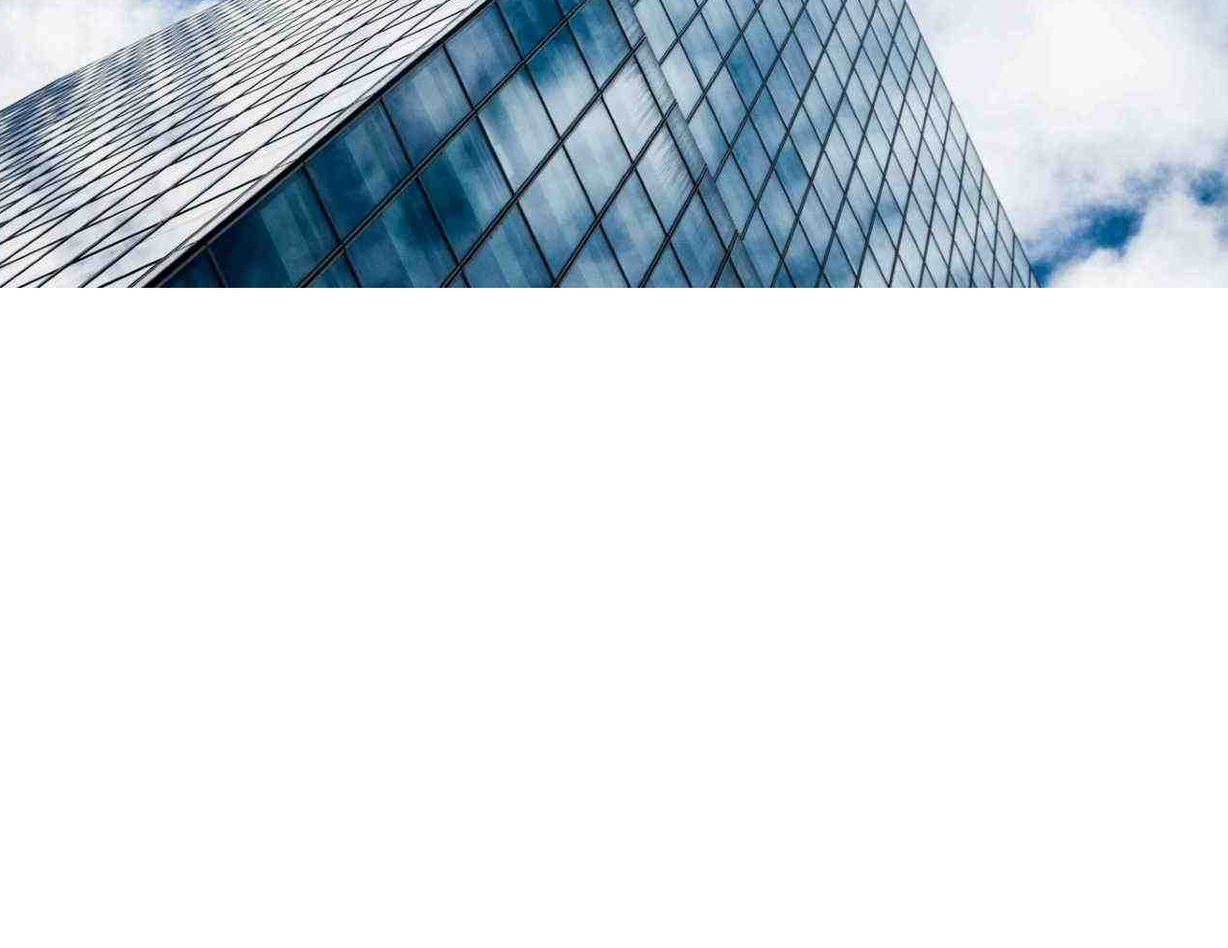
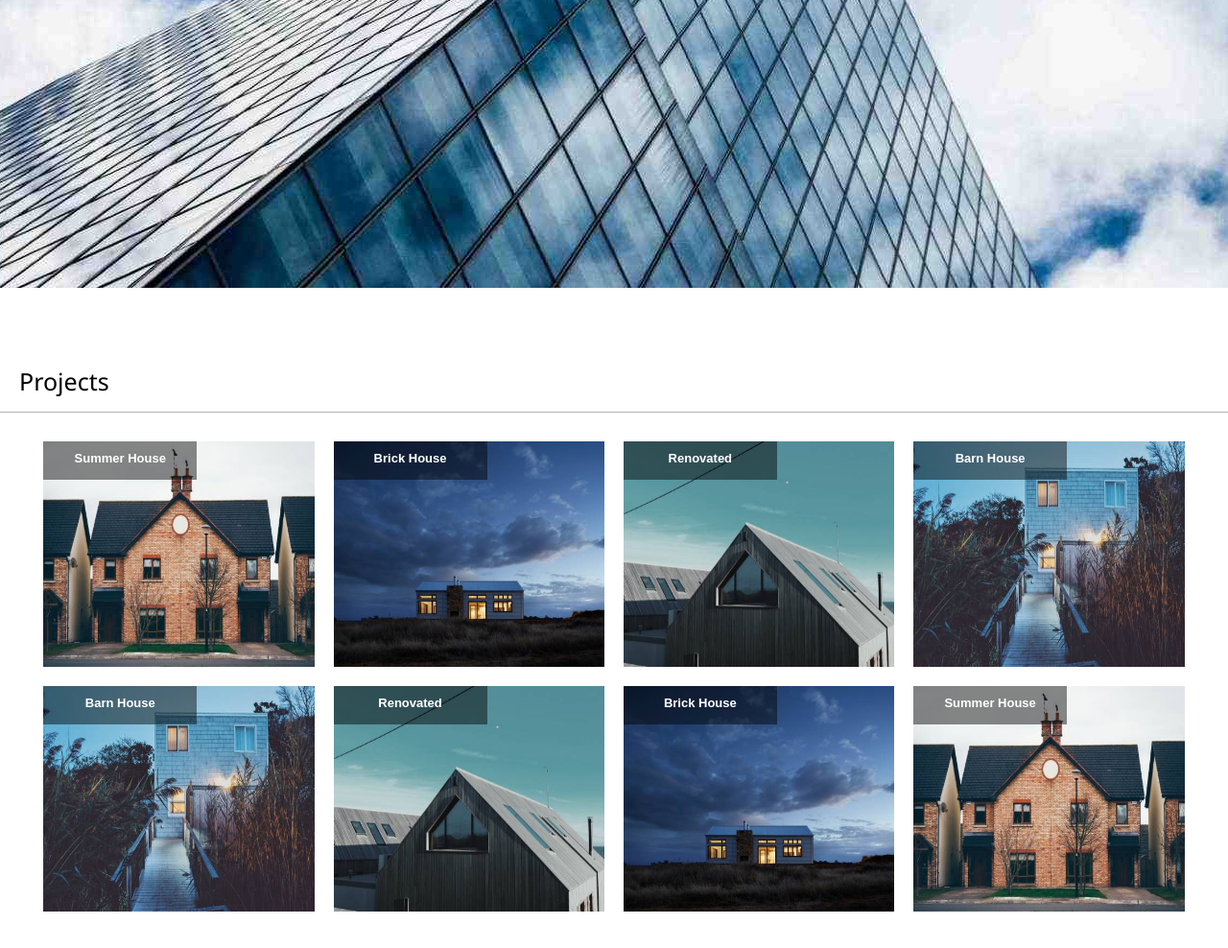
Before and after one commit to ahm91227/we.css-template, a plain HTML site: page index.html in a window 1280 px wide. Shown: the part 500-1488 px from the top of the page at 96% size. Before the commit the page ends 800 px from the top, so only its background shows below. Drawn offline with Linux system fonts and the light colour scheme.

Commit message:
s1 complete

```diff
--- a/index.html
+++ b/index.html
@@ -102,7 +102,7 @@
         opacity: 0;
         color: white;
         font-weight: bold;
-        animation: flow .3s ease-in-out forwards;
+        animation: flow .5s ease-in-out forwards;
        }
        @keyframes flow {
         from{
@@ -120,7 +120,7 @@
        }
 
        .p2{
-        animation: flow2 .3s ease-in-out forwards;
+        animation: flow2 .5s ease-in-out forwards;
        }
 
         @keyframes flow2 {
@@ -139,8 +139,70 @@
        .p4{
         animation-delay: .2s;
        }
+      .s1{
+        height: 100vh;
+        width: 100%;
+        /* border: solid black 1px; */
+        padding-top: .1px;
 
 
+
+
+      }
+      .s1_div{
+        height: 50px;
+        width: 100%;
+        border-bottom: solid rgba(0, 0, 0, 0.301) 1px;
+        margin-top: 80px;
+
+
+      }
+      .s1_ptag{
+        font-size: 25px;
+        margin-left: 20px;
+        font-family: 'Segoe UI', Tahoma, Geneva, Verdana, sans-serif;
+      }
+       .s1_div2{
+        height: 500px;
+        width: 96%;
+        /* border: solid black 1px; */
+        margin: auto;
+        margin-top: 30px;
+       }
+       .s1_box{
+        height: 47%;
+        width: 100%;
+        /* border: solid black 1px; */
+        display: flex;
+        align-items: center;
+        justify-content: space-evenly;
+       }
+       .s1_dives{
+        height: 100%;
+        width: 23%;
+        position: relative;
+        /* border: solid black 1px; */
+       }
+       #house2{
+        height: 100%;
+        width: 100%;
+        position: absolute;
+       }
+       .s1_innr_div{
+        position: absolute;
+        height: 40px;
+        width: 160px;
+        padding-top: .1px;
+        /* border: solid black 1px; */
+        background-color: rgba(0, 0, 0, 0.459);
+       }
+       .s1_ptag2{
+        color: white;
+        text-align: center;
+        font-weight: bold;
+        margin-top: 10px;
+        font-size: 13px;
+       }
     </style>
 </head>
 <body>
@@ -175,6 +237,67 @@
             </div>
 
         </header>
+        <!-- ///////////header/////// -->
+         <section class="s1">
+            <div class="s1_div">
+                <p class="s1_ptag">Projects</p>
+            </div>
+            <div class="s1_div2">
+                <div class="s1_box">
+                    <div class="s1_dives">
+                        <img id="house2" src="./images/house2.jpg" alt="">
+                        <div class="s1_innr_div">
+                            <p class="s1_ptag2">Summer House</p>
+                        </div>
+                    </div>
+                    <div class="s1_dives">
+                         <img id="house2" src="./images/house3.jpg" alt="">
+                          <div class="s1_innr_div">
+                            <p class="s1_ptag2">Brick House</p>
+                        </div>
+                    </div>
+                    <div class="s1_dives">
+                         <img id="house2" src="./images/house4.jpg" alt="">
+                          <div class="s1_innr_div">
+                            <p class="s1_ptag2">Renovated</p>
+                        </div>
+                    </div>
+                    <div class="s1_dives">
+                         <img id="house2" src="./images/house5.jpg" alt="">
+                          <div class="s1_innr_div">
+                            <p class="s1_ptag2">Barn House</p>
+                        </div>
+                    </div>
+
+                </div>
+                <div class="s1_box" style="margin-top: 20px;">
+                     <div class="s1_dives">
+                        <img id="house2" src="./images/house5.jpg" alt="">
+                         <div class="s1_innr_div">
+                            <p class="s1_ptag2">Barn House</p>
+                        </div>
+                     </div>
+                    <div class="s1_dives">
+                        <img id="house2" src="./images/house4.jpg" alt="">
+                         <div class="s1_innr_div">
+                            <p class="s1_ptag2">Renovated</p>
+                        </div>
+                    </div>
+                    <div class="s1_dives">
+                        <img id="house2" src="./images/house3.jpg" alt="">
+                         <div class="s1_innr_div">
+                            <p class="s1_ptag2">Brick House</p>
+                        </div>
+                    </div>
+                    <div class="s1_dives">
+                        <img id="house2" src="./images/house2.jpg" alt="">
+                         <div class="s1_innr_div">
+                            <p class="s1_ptag2">Summer House</p>
+                        </div>
+                    </div>
+                </div>
+            </div>
+         </section>
 
     </main>
 
```
